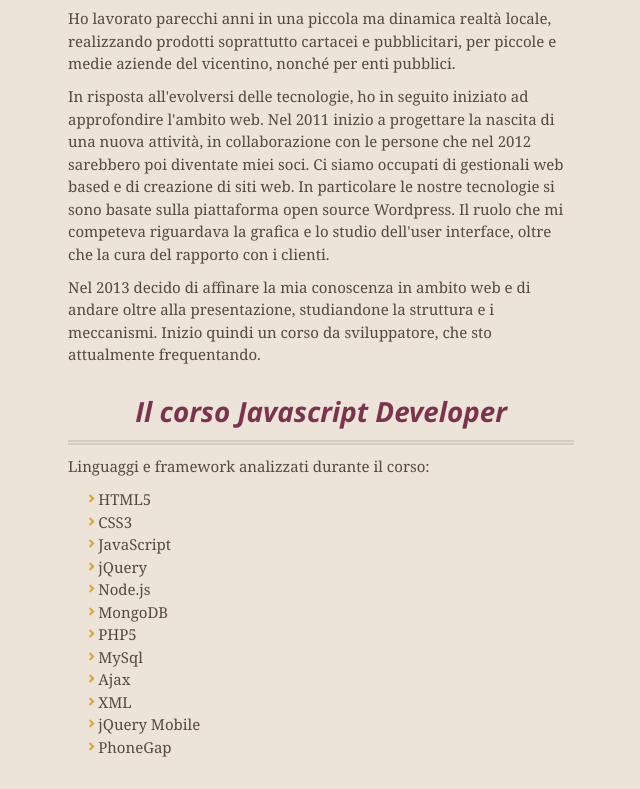
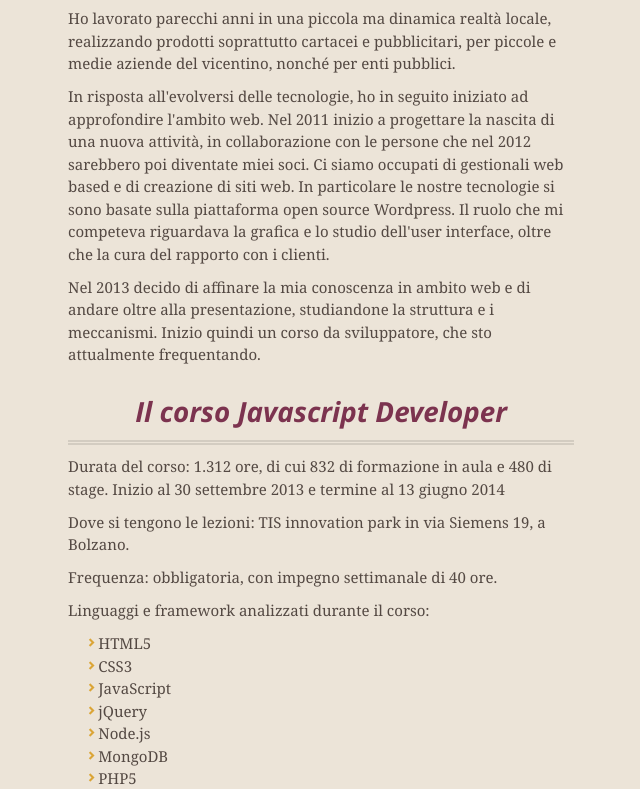
Before and after one commit to Lheannan/Javascript-Developer, a plain HTML site: page racket-game/racket-game.html in a window 1280 px wide. Shown: the part 393-1182 px from the top of the page, without its empty margins (319-959 px from the left). Drawn offline with nearby package versions, Linux system fonts and the light colour scheme; files that its build step writes are made by us from their sources; files whose address does not match are found by name.

Commit message:
Update racket-game.html

```diff
--- a/racket-game/racket-game.html
+++ b/racket-game/racket-game.html
@@ -59,6 +59,11 @@
 			studiandone la struttura e i meccanismi. Inizio quindi un corso da sviluppatore, che sto attualmente frequentando.</p>
 
 			<h3><a name="corso-javascript" class="anchor" href="#corso-javascript"><span class="octicon octicon-link"></span></a>Il corso Javascript Developer</h3>
+			<p>Durata del corso: 1.312 ore, di cui 832 di formazione in aula e 480 di stage.
+			Inizio al 30 settembre 2013 e termine al 13 giugno 2014</p>
+			<p>Dove si tengono le lezioni: TIS innovation park in via Siemens 19, a Bolzano.</p>
+			<p>Frequenza: obbligatoria, con impegno settimanale di 40 ore.</p>
+
 			<p> Linguaggi e framework analizzati durante il corso:
 				<ul>
 					<li>HTML5</li>
```
